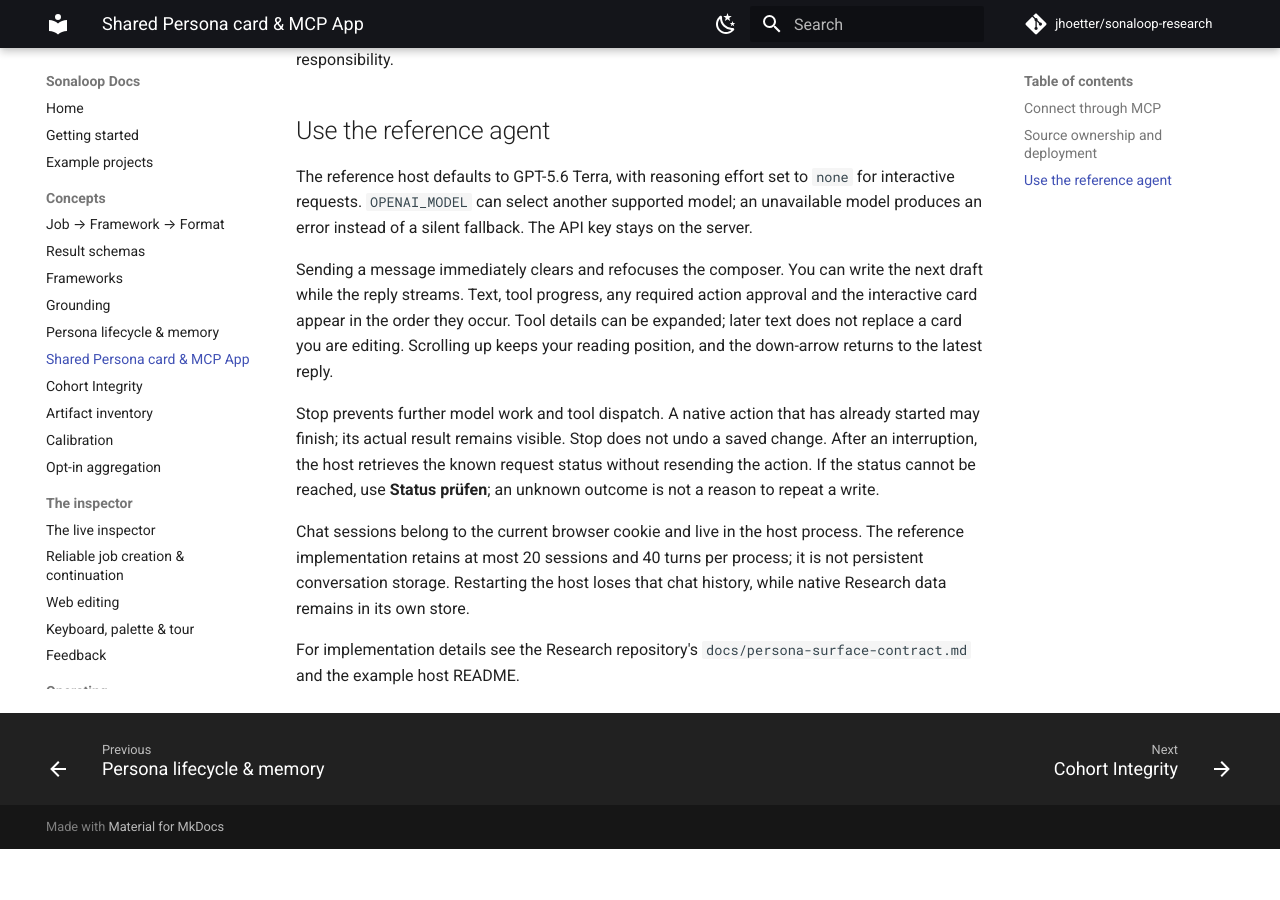
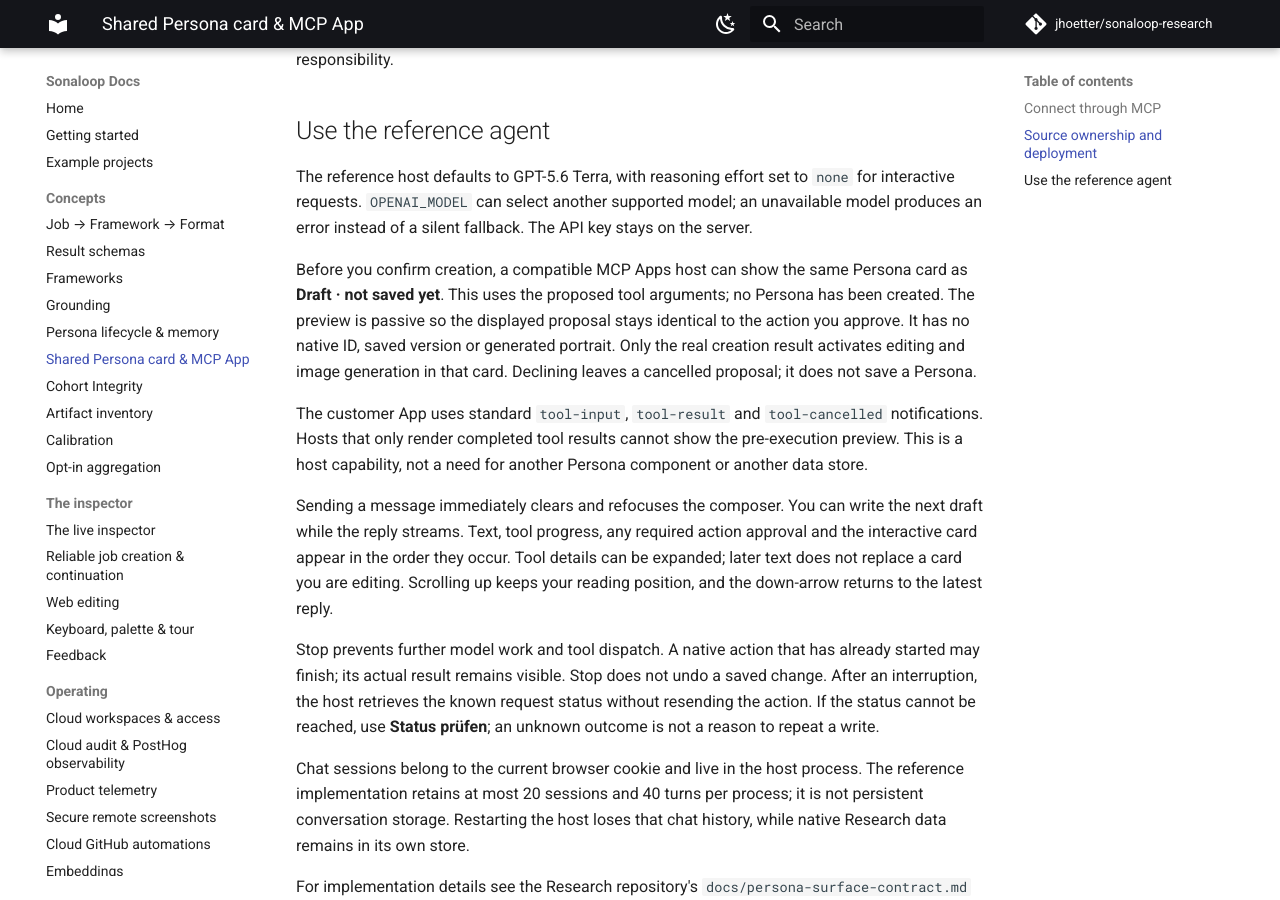
Before and after one commit to jhoetter/sonaloop-docs, an MkDocs documentation site: the page built from docs/persona-mcp-app.md, in a window 1280 px wide and 900 px high, scrolled down 1746 px. Built offline with MkDocs 1.6.1 and Material for MkDocs 9.7.7, drawn with Linux system fonts in a browser that asks for light colours; comment, search, counter and statistics services are not loaded; before the commit the page ends 2595 px from its top, so only the background shows below that.

Commit message:
Document Persona input previews and host compatibility

```diff
--- a/docs/persona-mcp-app.md
+++ b/docs/persona-mcp-app.md
@@ -74,6 +74,18 @@ for interactive requests. `OPENAI_MODEL` can select another supported model; an
 unavailable model produces an error instead of a silent fallback. The API key
 stays on the server.
 
+Before you confirm creation, a compatible MCP Apps host can show the same Persona
+card as **Draft · not saved yet**. This uses the proposed tool arguments; no Persona
+has been created. The preview is passive so the displayed proposal stays identical
+to the action you approve. It has no native ID, saved version or generated portrait.
+Only the real creation result activates editing and image generation in that card.
+Declining leaves a cancelled proposal; it does not save a Persona.
+
+The customer App uses standard `tool-input`, `tool-result` and `tool-cancelled`
+notifications. Hosts that only render completed tool results cannot show the
+pre-execution preview. This is a host capability, not a need for another Persona
+component or another data store.
+
 Sending a message immediately clears and refocuses the composer. You can write
 the next draft while the reply streams. Text, tool progress, any required action
 approval and the interactive card appear in the order they occur. Tool details
```
